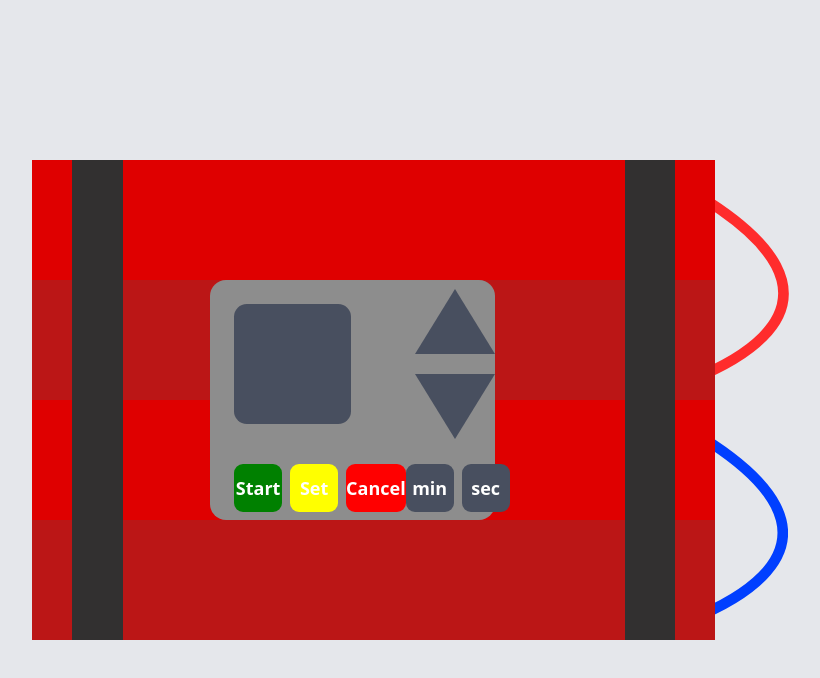
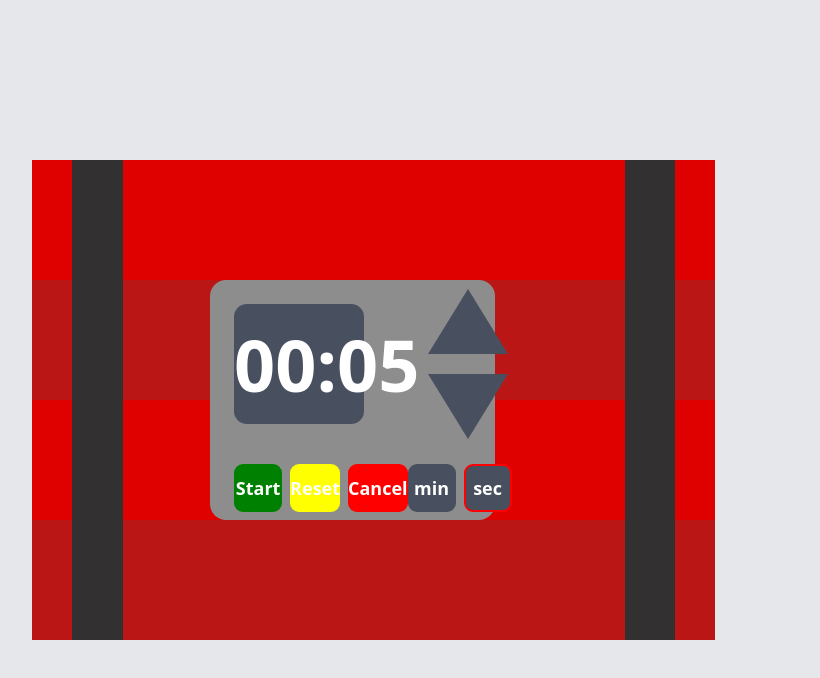
Before and after one commit to rcseven/reactjs-time-bomb, a React (Vite) app: page / in a window 1280 px wide. Shown: the top 678 px of the page, without its empty margins (181-1001 px from the left). Built offline with nearby package versions, Linux system fonts and the light colour scheme.

Commit message:
Add Functionality

```diff
--- a/src/App.jsx
+++ b/src/App.jsx
@@ -2,7 +2,7 @@ import Bomb from "./Bomb";
 
 function App() {
   return (
-    <main className="relative grid place-items-center w-screen h-screen bg-gray-200 -z-20">
+    <main className="overflow-hidden relative grid place-items-center w-screen h-screen bg-gray-200 ">
       <Bomb />
     </main>
   );
--- a/src/CounterButtons.jsx
+++ b/src/CounterButtons.jsx
@@ -1,13 +1,19 @@
-const CounterButtons = () => {
+import { useState } from "react";
+
+const CounterButtons = ({ controller }) => {
   return (
     <div className="flex flex-col gap-5 justify-center h-auto w-auto">
       <button
+        onClick={() => {
+          controller.increment();
+        }}
         className="w-0 h-0
   border-l-[40px] border-l-transparent
   border-b-[65px] border-b-screen
   border-r-[40px] border-r-transparent"
       ></button>
       <button
+        onClick={() => controller.decrement()}
         className="w-0 h-0
   border-l-[40px] border-l-transparent
   border-t-[65px] border-t-screen
--- a/src/Device.jsx
+++ b/src/Device.jsx
@@ -1,11 +1,26 @@
 import ScreenTimerDisplay from "./ScreenTimerDisplay";
 import SettingButtons from "./SettingButtons";
+import { TimeConrtoller } from "./TimeController";
+import { useSubject } from "./useSubjectHook";
+import explosion from "./assets/explosion.gif";
+
+const controller = new TimeConrtoller(5);
 
 const Device = () => {
+  const time = useSubject(controller.timer);
+
   return (
     <div className="absolute top-1/4 left-0 right-1/4 m-auto w-1/3 h-1/2 rounded-lg    bg-device">
-      <ScreenTimerDisplay />
-      <SettingButtons />
+      <ScreenTimerDisplay controller={controller} />
+      <SettingButtons controller={controller} />
+      {time[0] <= 0 && (
+        <img
+          src={explosion}
+          alt="BOOOOOOOOOOOOOOOM!!!!"
+          className="absolute top-1/2 left-3/4 transform -translate-x-1/2 -translate-y-1/2 z-20"
+          style={{ maxWidth: "unset", width: "140em" }}
+        />
+      )}
     </div>
   );
 };
--- a/src/ScreenTimerDisplay.jsx
+++ b/src/ScreenTimerDisplay.jsx
@@ -1,10 +1,19 @@
 import CounterButtons from "./CounterButtons";
 
-const ScreenTimerDisplay = () => {
+import Timer from "./Timer";
+import { useSubject } from "./useSubjectHook";
+
+const ScreenTimerDisplay = ({ controller }) => {
+  const [time, setTime] = useSubject(controller.timer);
+  const minute = String(Math.floor(time / 60)).padStart(2, "0");
+  const second = String(time % 60).padStart(2, "0");
+
   return (
     <div className="flex flex-row gap-16 w-8/10 h-1/2 ml-6 mt-6">
-      <div className="w-1/2 h-full bg-screen rounded-md"></div>
-      <CounterButtons />
+      <div className="grid place-items-center w-1/2 h-full bg-screen rounded-md">
+        <Timer time={`${minute}:${second}`} />
+      </div>
+      <CounterButtons controller={controller} />
     </div>
   );
 };
--- a/src/SettingButtons.jsx
+++ b/src/SettingButtons.jsx
@@ -1,16 +1,43 @@
 import SquareButton from "./SquareButton";
+import { useSubject } from "./useSubjectHook";
 
-const SettingButtons = () => {
+const SettingButtons = ({ controller }) => {
+  const [mode, setMode] = useSubject(controller.set_mode);
+
   return (
     <div className="flex flex-row justify-between w-full h-1/5 my-10 px-6 ">
       <div className="flex flex-row gap-2">
-        <SquareButton color="green" name="Start" />
-        <SquareButton color="yellow" name="Set" />
-        <SquareButton color="red" name="Cancel" />
+        <SquareButton
+          color="green"
+          name="Start"
+          onClick={() => {
+            controller.start();
+          }}
+        />
+        <SquareButton
+          color="yellow"
+          name="Reset"
+          onClick={() => controller.reset()}
+        />
+        <SquareButton
+          color="red"
+          name="Cancel"
+          onClick={() => controller.stop()}
+        />
       </div>
       <div className="flex flex-row gap-2">
-        <SquareButton color="#484F5F" name="min" />
-        <SquareButton color="#484F5F" name="sec" />
+        <SquareButton
+          color="#484F5F"
+          name="min"
+          onClick={() => controller.setMinutes()}
+          isActive={mode === "minutes"}
+        />
+        <SquareButton
+          color="#484F5F"
+          name="sec"
+          onClick={() => controller.setSeconds()}
+          isActive={mode === "seconds"}
+        />
       </div>
     </div>
   );
--- a/src/SquareButton.jsx
+++ b/src/SquareButton.jsx
@@ -1,8 +1,12 @@
-const SquareButton = ({ color, name }) => {
+const SquareButton = ({ color, name, onClick, isActive }) => {
+  const border_color = isActive ? "2px solid red" : "";
   return (
     <button
       className="aspect-[1/1] rounded-sm text-white font-black text-lg"
-      style={{ backgroundColor: color }}
+      style={{ backgroundColor: color, border: border_color }}
+      onClick={() => {
+        onClick();
+      }}
     >
       {name}
     </button>
--- /dev/null
+++ b/src/TimeController.js
@@ -0,0 +1,64 @@
+import { BehaviorSubject, interval } from "rxjs";
+
+export class TimeConrtoller {
+  constructor(initialTime) {
+    this.initial_time = initialTime;
+    this.timer = new BehaviorSubject(initialTime);
+    this.set_mode = new BehaviorSubject("seconds");
+  }
+
+  start() {
+    console.log("starting");
+    if (this.timer_subs) {
+      return;
+    }
+
+    this.stop();
+    this.timer_subs = interval(1000).subscribe({
+      next: (v) => {
+        const current_time = this.timer.value;
+        const next_time = current_time - 1;
+        if (next_time < 0) {
+          this.stop();
+          return;
+        }
+        this.timer.next(next_time);
+      },
+    });
+  }
+  stop() {
+    this.timer_subs?.unsubscribe();
+    this.timer_subs = null;
+  }
+
+  reset() {
+    this.stop();
+    this.timer.next(this.initial_time);
+  }
+
+  setMinutes() {
+    this.set_mode.next("minutes");
+  }
+
+  setSeconds() {
+    this.set_mode.next("seconds");
+  }
+
+  increment() {
+    this.stop();
+    if (this.set_mode.value === "seconds") {
+      this.timer.next(this.timer.value + 1);
+    } else if (this.set_mode.value === "minutes") {
+      this.timer.next(this.timer.value + 60);
+    }
+  }
+
+  decrement() {
+    this.stop();
+    if (this.set_mode.value === "seconds") {
+      this.timer.next(this.timer.value - 1);
+    } else if (this.set_mode.value === "minutes") {
+      this.timer.next(this.timer.value - 60);
+    }
+  }
+}
--- /dev/null
+++ b/src/Timer.jsx
@@ -0,0 +1,5 @@
+const Timer = ({ time }) => {
+  return <p className="text-white text-7xl font-black">{time}</p>;
+};
+
+export default Timer;
--- /dev/null
+++ b/src/useSubjectHook.js
@@ -0,0 +1,16 @@
+import { useState, useEffect } from "react";
+import { skip } from "rxjs/operators";
+
+export const useSubject = (subject) => {
+  const [value, setState] = useState(subject.getValue());
+
+  useEffect(() => {
+    const sub = subject.pipe(skip(1)).subscribe((s) => setState(s));
+
+    return () => sub.unsubscribe();
+  });
+
+  const newSetState = (state) => subject.next(state);
+
+  return [value, newSetState];
+};
```
Also changed, not shown: src/assets/explosion.gif (added).
